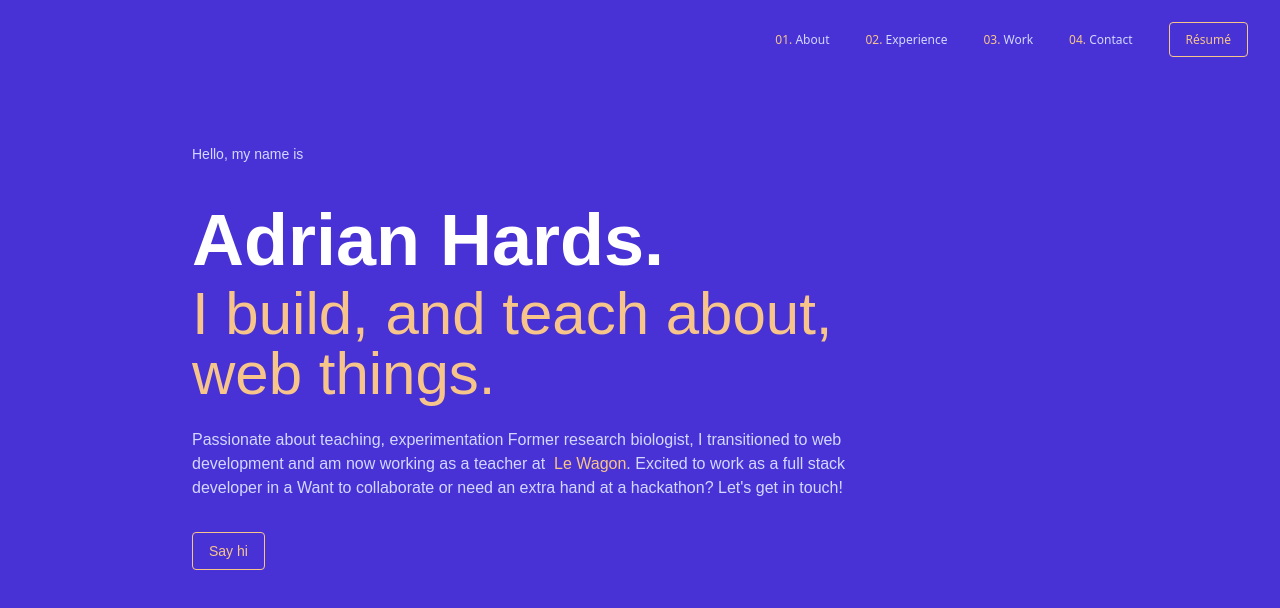
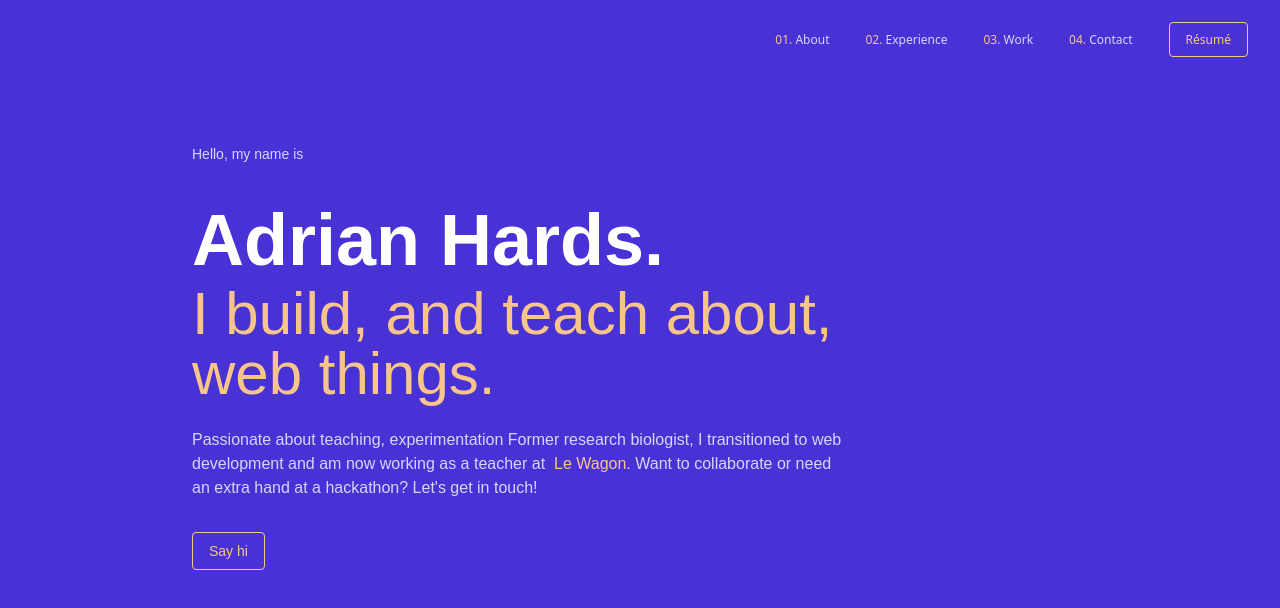
Before and after one commit to adrianHards/adrianhards.github.io, a React (Create React App) app: page / in a window 1280 px wide. Shown: the top 608 px of the page. Built offline with nearby package versions, Linux system fonts and the light colour scheme; a web font is replaced by a local one.

Commit message:
modify header text

```diff
--- a/src/components/Header.js
+++ b/src/components/Header.js
@@ -28,7 +28,7 @@ function Header() {
             <span id="wag" class="link-underline text-[#F7C58A]">
               <a href="https://www.lewagon.com/">Le Wagon</a>
             </span>
-            . Excited to work as a full stack developer in a  Want to collaborate or need an extra hand at a hackathon? Let's get in touch!
+            . Want to collaborate or need an extra hand at a hackathon? Let's get in touch!
           </div>
           <button class="fade fadeOut text-sm font-light text-[#F7C58A] px-4 py-2 border border-[#F7C58A] hover:bg-[#F7C58A]/10 rounded">
             Say hi
```
